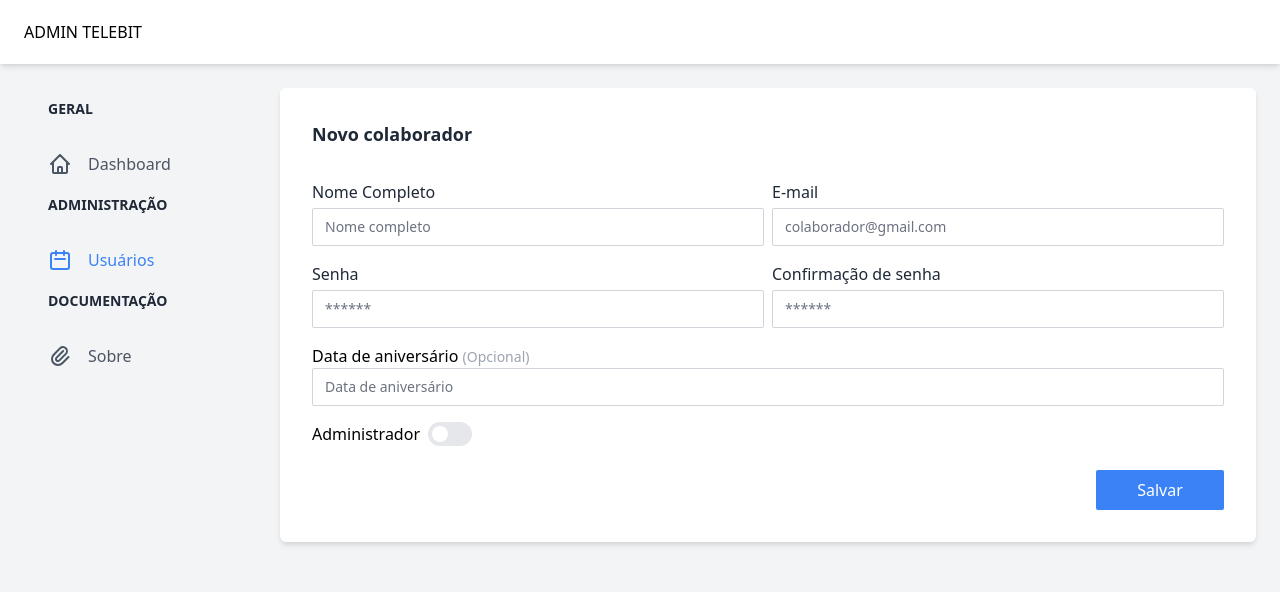
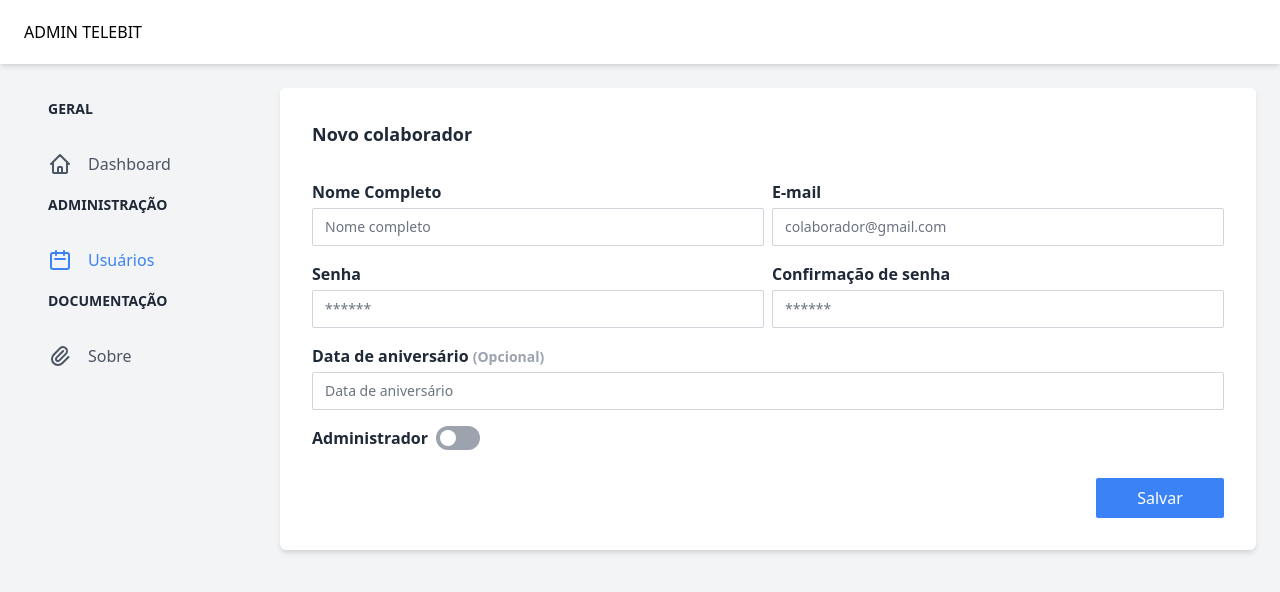
Before and after one commit to santanarscs/portal-telebit, a Next.js app: page /users/create in a window 1280 px wide. Shown: the top 592 px of the page. Built offline with nearby package versions, Linux system fonts and the light colour scheme.

Commit message:
update style inputs

```diff
--- a/src/components/forms/DatePicker.tsx
+++ b/src/components/forms/DatePicker.tsx
@@ -15,7 +15,7 @@ type DatePickerProps = {
 function DatePicker({ name, label, placeholder, error, className, control, isRequired = true }: DatePickerProps) {
   return (
     <div className={`flex flex-col w-full ${className}`}>
-      <label htmlFor={name}>{label} {!isRequired && <span className="text-gray-400 text-sm ml-1/2">(Opcional)</span>} </label>
+      <label htmlFor={name} className="text-gray-800 font-semibold mb-1">{label} {!isRequired && <span className="text-gray-400 text-sm ml-1/2">(Opcional)</span>} </label>
       <Controller
         control={control}
         name={name}
--- a/src/components/forms/Input.tsx
+++ b/src/components/forms/Input.tsx
@@ -15,7 +15,7 @@ const InputBase: ForwardRefRenderFunction<HTMLInputElement, InputProps> = (
 ) => {
   return (
     <div className={`flex flex-col w-full ${className}`}>
-      {label && <label htmlFor={name} className="text-gray-800 text-bold mb-1">{label}</label>}
+      {label && <label htmlFor={name} className="text-gray-800 font-semibold mb-1">{label}</label>}
       <input id={name} name={name} ref={ref} type={type} placeholder={placeholder} {...rest} className="rounded-sm relative w-full px-3 py-2 border border-gray-300 placeholder-gray-500 text-gray-800 focus:outline-none focus:ring-indigo-500 focus:border-indigo-500 focus:z-10 sm:text-sm" />
       {!!error && <div className="text-red-500 text-sm">{error.message}</div>}
     </div>
--- a/src/components/forms/Switch.tsx
+++ b/src/components/forms/Switch.tsx
@@ -13,7 +13,7 @@ function Switch({ name, label, error, className, control }: SwitchProps) {
 
   return (
     <div className={`flex w-full ${className}`}>
-      <label htmlFor={name} className="mr-2">{label}</label>
+      <label htmlFor={name} className="text-gray-800 font-semibold mb-1 mr-2">{label}</label>
       <Controller
         control={control}
         name='testing'
@@ -22,14 +22,14 @@ function Switch({ name, label, error, className, control }: SwitchProps) {
             checked={field.value}
             onChange={field.onChange}
             className={`${
-                field.value ? 'bg-blue-500' : 'bg-gray-200'
+                field.value ? 'bg-blue-500' : 'bg-gray-400'
               } relative inline-flex items-center h-6 rounded-full w-11`}
             >
             <span className="sr-only">Enable notifications</span>
             <span
               className={`${
                 field.value ? 'translate-x-6' : 'translate-x-1'
-              } inline-block w-4 h-4 transform bg-white rounded-full`}
+              } inline-block w-4 h-4 transform bg-white rounded-full transition-transform`}
             />
           </HeadlessSwitch>
         )}
```
